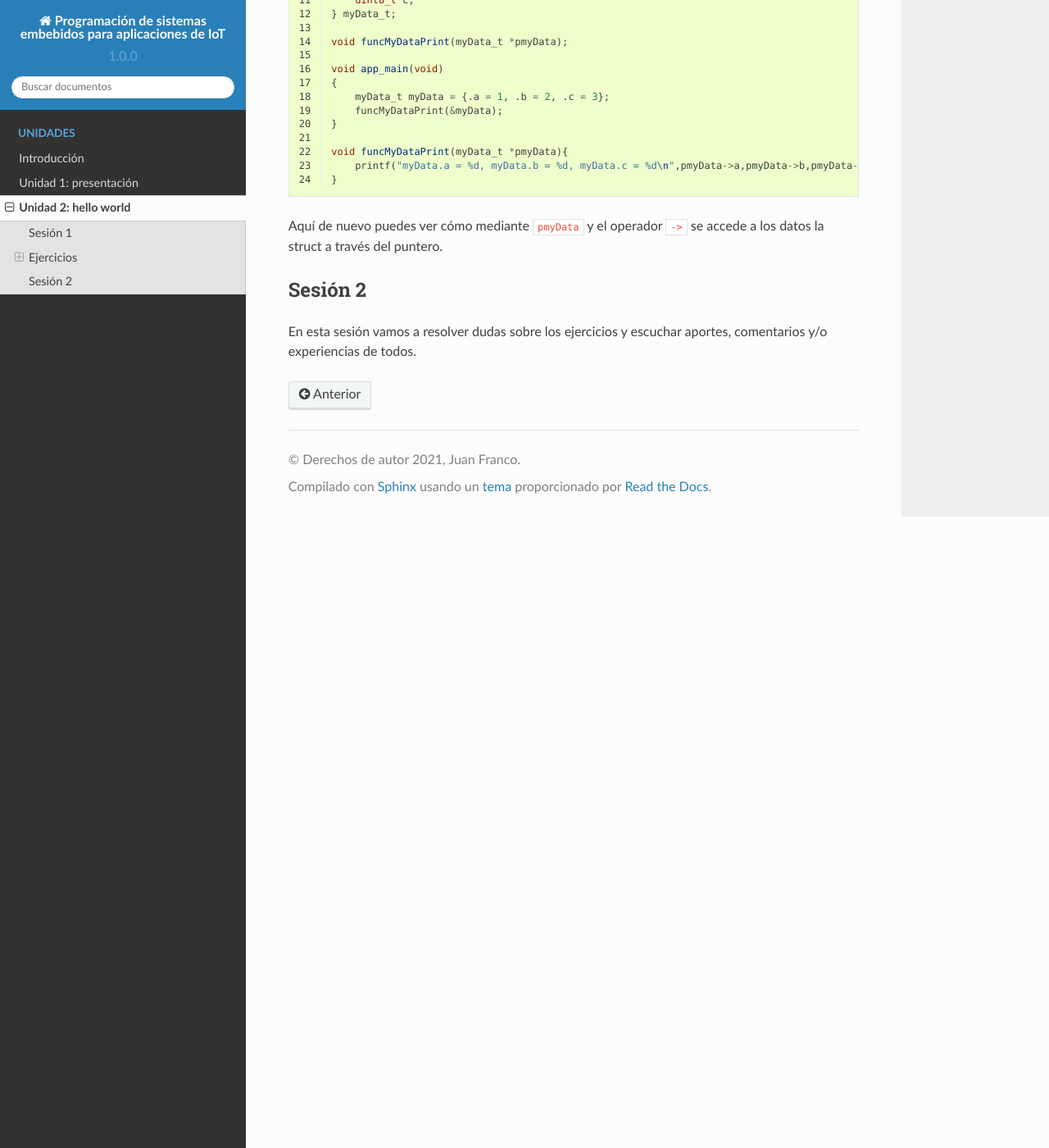
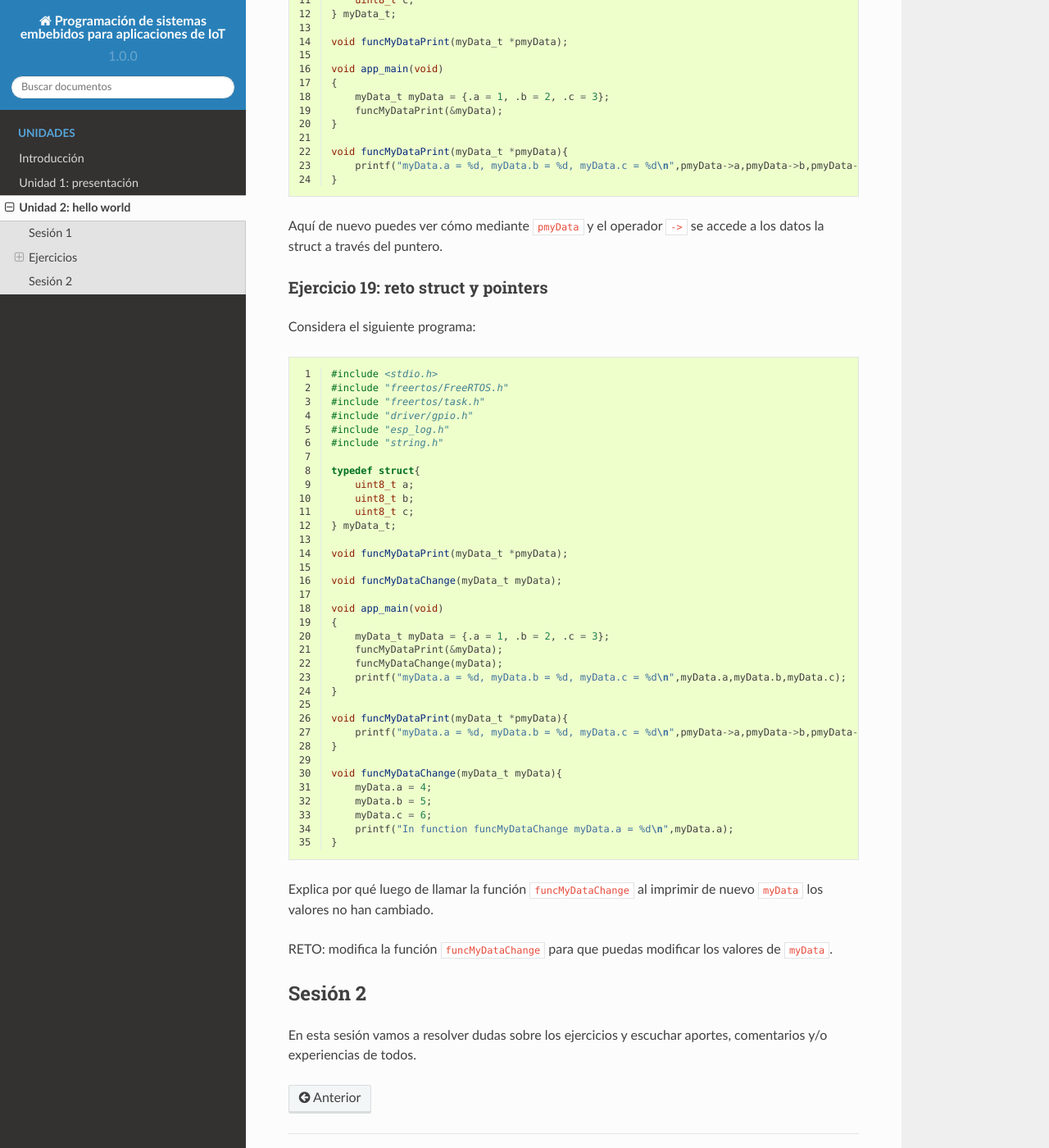
Before and after one commit to juanferfranco/espiot, a Sphinx documentation site: the page built from docs/_unidad2/unidad2.rst, in a window 1280 px wide and 1400 px high, scrolled down 15688 px. Shown: the whole window at 82% size. Built offline with Sphinx 7.4.7 and the Read the Docs theme 2.0.0, drawn with Linux system fonts in a browser that asks for light colours.

Commit message:
Add exercise 19

```diff
--- a/docs/_unidad2/unidad2.rst
+++ b/docs/_unidad2/unidad2.rst
@@ -832,6 +832,56 @@ Observa el siguiente ejemplo:
 Aquí de nuevo puedes ver cómo mediante ``pmyData`` y el operador ``->`` se accede
 a los datos la struct a través del puntero.
 
+Ejercicio 19: reto struct y pointers
+^^^^^^^^^^^^^^^^^^^^^^^^^^^^^^^^^^^^^^
+
+Considera el siguiente programa:
+
+.. code-block:: c
+    :linenos:
+
+    #include <stdio.h>
+    #include "freertos/FreeRTOS.h"
+    #include "freertos/task.h"
+    #include "driver/gpio.h"
+    #include "esp_log.h"
+    #include "string.h"
+
+    typedef struct{
+        uint8_t a;
+        uint8_t b;
+        uint8_t c;
+    } myData_t;
+
+    void funcMyDataPrint(myData_t *pmyData);
+
+    void funcMyDataChange(myData_t myData);
+
+    void app_main(void)
+    {
+        myData_t myData = {.a = 1, .b = 2, .c = 3};
+        funcMyDataPrint(&myData);
+        funcMyDataChange(myData);
+        printf("myData.a = %d, myData.b = %d, myData.c = %d\n",myData.a,myData.b,myData.c);
+    }
+
+    void funcMyDataPrint(myData_t *pmyData){
+        printf("myData.a = %d, myData.b = %d, myData.c = %d\n",pmyData->a,pmyData->b,pmyData->c);
+    }
+
+    void funcMyDataChange(myData_t myData){
+        myData.a = 4;
+        myData.b = 5;
+        myData.c = 6;
+        printf("In function funcMyDataChange myData.a = %d\n",myData.a);
+    }
+
+Explica por qué luego de llamar la función ``funcMyDataChange`` al imprimir de nuevo
+``myData`` los valores no han cambiado.
+
+RETO: modifica la función ``funcMyDataChange`` para que puedas modificar los
+valores de ``myData``.
+
 
 Sesión 2
 -----------
```
